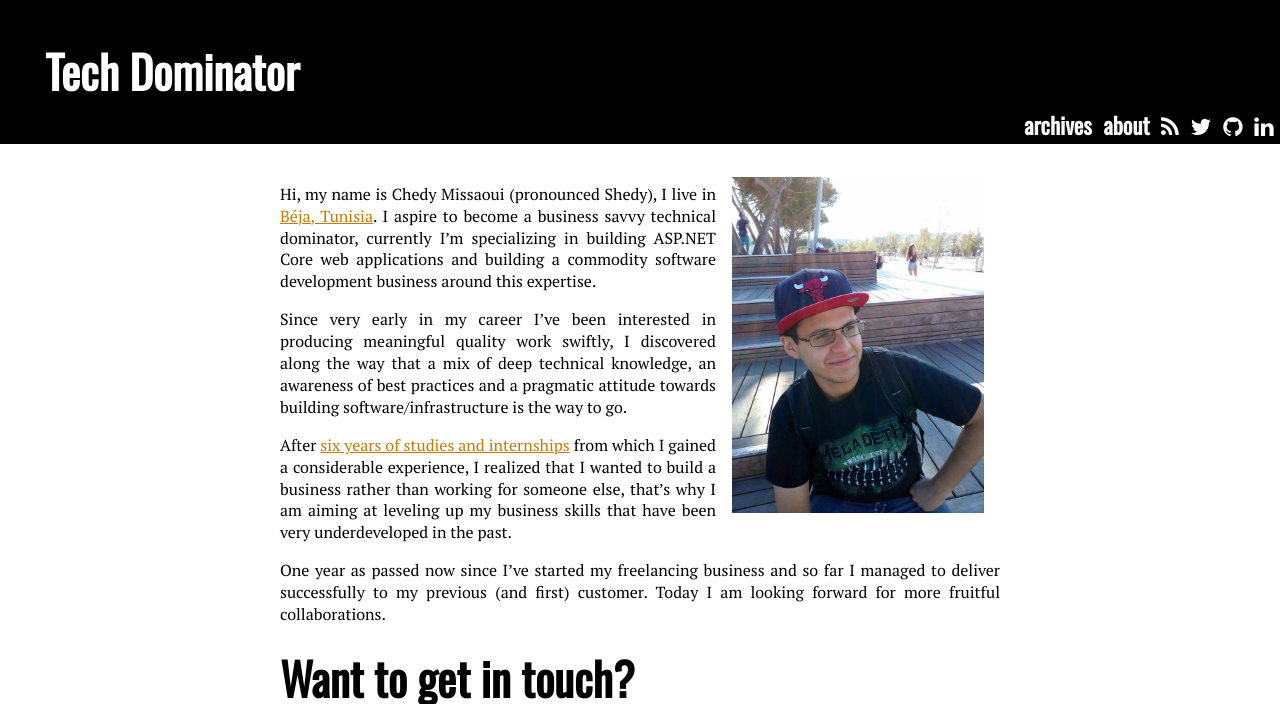
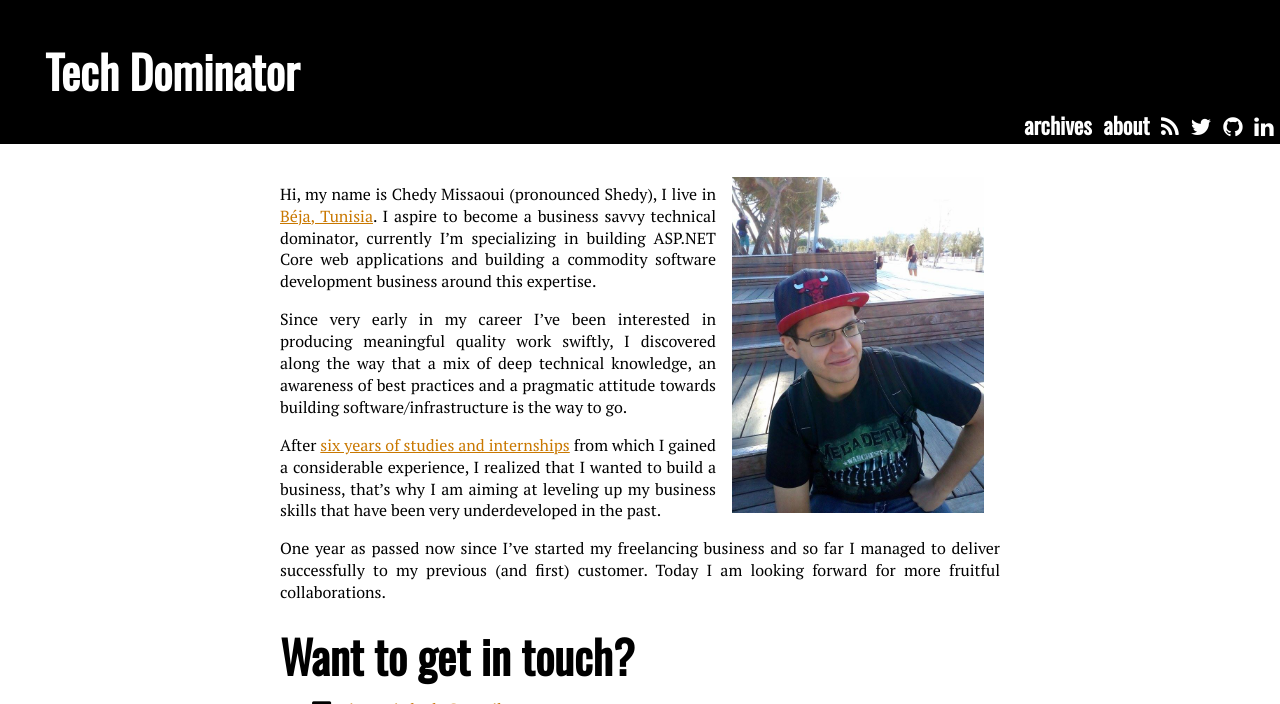
Before and after one commit to MissaouiChedy/MissaouiChedy.github.io, a Jekyll site: the page built from about.html, in a window 1280 px wide, cut to the strip 0-704 px from the top of the page. Built offline with Jekyll 4.4.1, drawn with Linux system fonts in a browser that asks for light colours; nearby versions of some CDN libraries.

Commit message:
change to the about

```diff
--- a/about.html
+++ b/about.html
@@ -13,7 +13,7 @@ title: about me
 			Since very early in my career I’ve been interested in producing meaningful quality work swiftly, I discovered along the way that a mix of deep technical knowledge, an awareness of best practices and a pragmatic attitude towards building software/infrastructure is the way to go.
 		</p>
 		<p>
-			After <a href="https://www.linkedin.com/in/chedy-missaoui#experience">six years of studies and internships</a> from which I gained a considerable experience, I realized that I wanted to build a business rather than working for someone else, that’s why I am aiming at leveling up my business skills that have been very underdeveloped in the past.
+			After <a href="https://www.linkedin.com/in/chedy-missaoui#experience">six years of studies and internships</a> from which I gained a considerable experience, I realized that I wanted to build a business, that’s why I am aiming at leveling up my business skills that have been very underdeveloped in the past.
 		</p>
 		<p>
 			One year as passed now since I’ve started my freelancing business and so far I managed to deliver successfully to my previous (and first) customer. Today I am looking forward for more fruitful collaborations.
```
